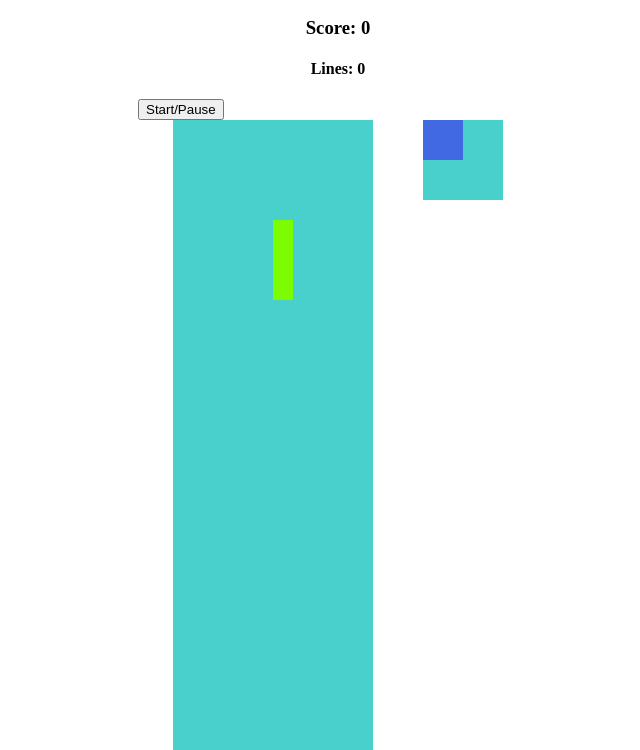
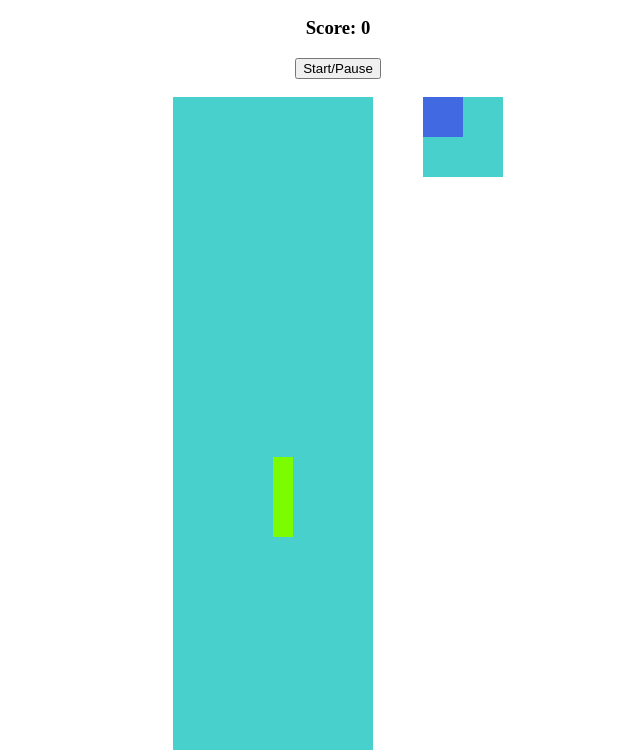
Before and after one commit to ibaez7175/basic-tetris, a plain HTML site: page index.html in a window 1280 px wide. Both pictures are taken after a click on the button "Start/Pause". Shown: the part 50-800 px from the top of the page, without its empty margins (302-942 px from the left). Drawn offline with Linux system fonts and the light colour scheme.

Commit message:
center style and faster drop

```diff
--- a/app.js
+++ b/app.js
@@ -5,6 +5,7 @@ document.addEventListener('DOMContentLoaded', () => {
     let nextRandom = 0
     const scoreDisplay = document.querySelector('#score')
     const startBtn = document.querySelector('#start-button')
+    //const lineDisplay = document.querySelector('#lines')
     let timerId
     let score = 0
     let colors = [
@@ -111,6 +112,7 @@ function freeze() {
         draw()
         displayShape()
         addScore()
+        //addLines()
         gameOver()
     }
 }
@@ -185,7 +187,7 @@ startBtn.addEventListener('click', () => {
         timerId = null
     } else {
         draw()
-        timerId = setInterval(moveDown, 500)
+        timerId = setInterval(moveDown, 150)
         nextRandom = Math.floor(Math.random()*theTetrominos.length)
         displayShape()
     }
@@ -198,7 +200,9 @@ function addScore() {
 
       if(row.every(index => squares[index].classList.contains('taken'))){
           score +=10
+         //lines = score % 10;
           scoreDisplay.innerHTML = score
+          //lineDisplay.innerHTML = lines
           row.forEach(index => {
               squares[index].classList.remove('taken')
               squares[index].classList.remove('tetromino')
@@ -211,10 +215,23 @@ function addScore() {
     }
 }
 
+/*count lines
+function addLines() {
+    for (let i=0; i < 399 ; i +=width){
+      const row = [i, i+1, i+2, i+3, i+4, i+5, i+6, i+7, i+8, i+9]
+
+      if(row.every(index => squares[index].classList.contains('taken'))){
+          lines +=1
+          lineDisplay.innerHTML = lines
+      }
+    }
+}
+*/
+
 //game over
 function gameOver(){
     if(current.some(index => squares[currentPosition + index].classList.contains('taken'))){
-        scoreDisplay.innerHTML = 'end'
+        scoreDisplay.innerHTML = `Final ` + score
         clearInterval(timerId)
     }
 }
--- a/index.html
+++ b/index.html
@@ -9,12 +9,12 @@
     <body>
         <h2 style="text-align: center">Basic Tetris<span id="title"></span></h2>
         <h3 style="text-align: center">Score: <span id="score">0</span></h3>
-        <h4 style="text-align: center">Lines: <span id="lines">0</span></h4>
+        <!-- <h4 style="text-align: center">Lines: <span id="lines">0</span></h4> -->
 
         <div class="button-wrap">
         <button id="start-button">Start/Pause</button>
         </div>
-
+        <h3 style="text-align: center"><span id="space"></span></h3>
         <div class="container">
         <div class="grid">
             <div></div>
--- a/style.css
+++ b/style.css
@@ -16,7 +16,8 @@
 }
 
 .button-wrap {
-    margin-left: 432px;
+    display: flex;
+    justify-content: center;
 }
 
 .mini-grid {
```
